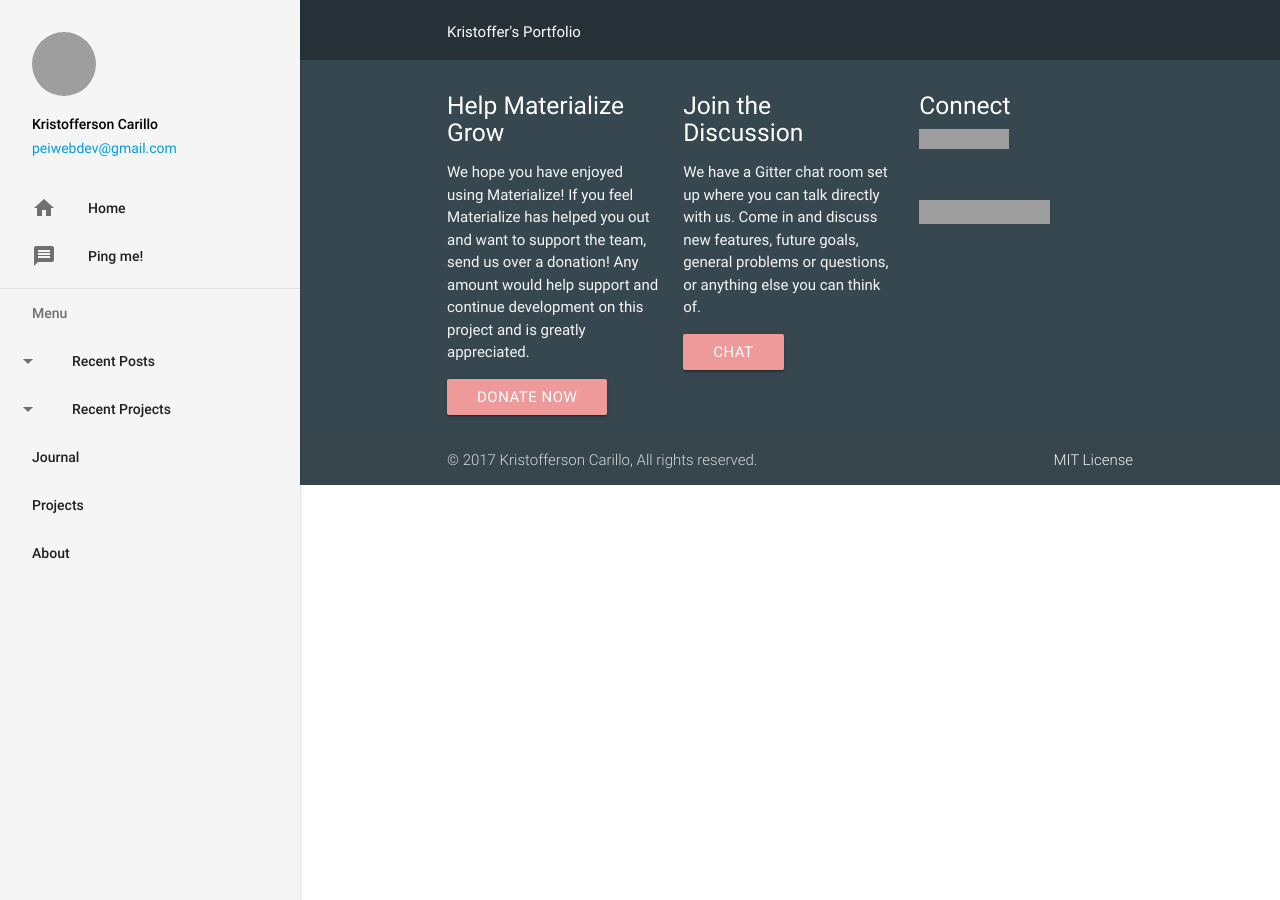
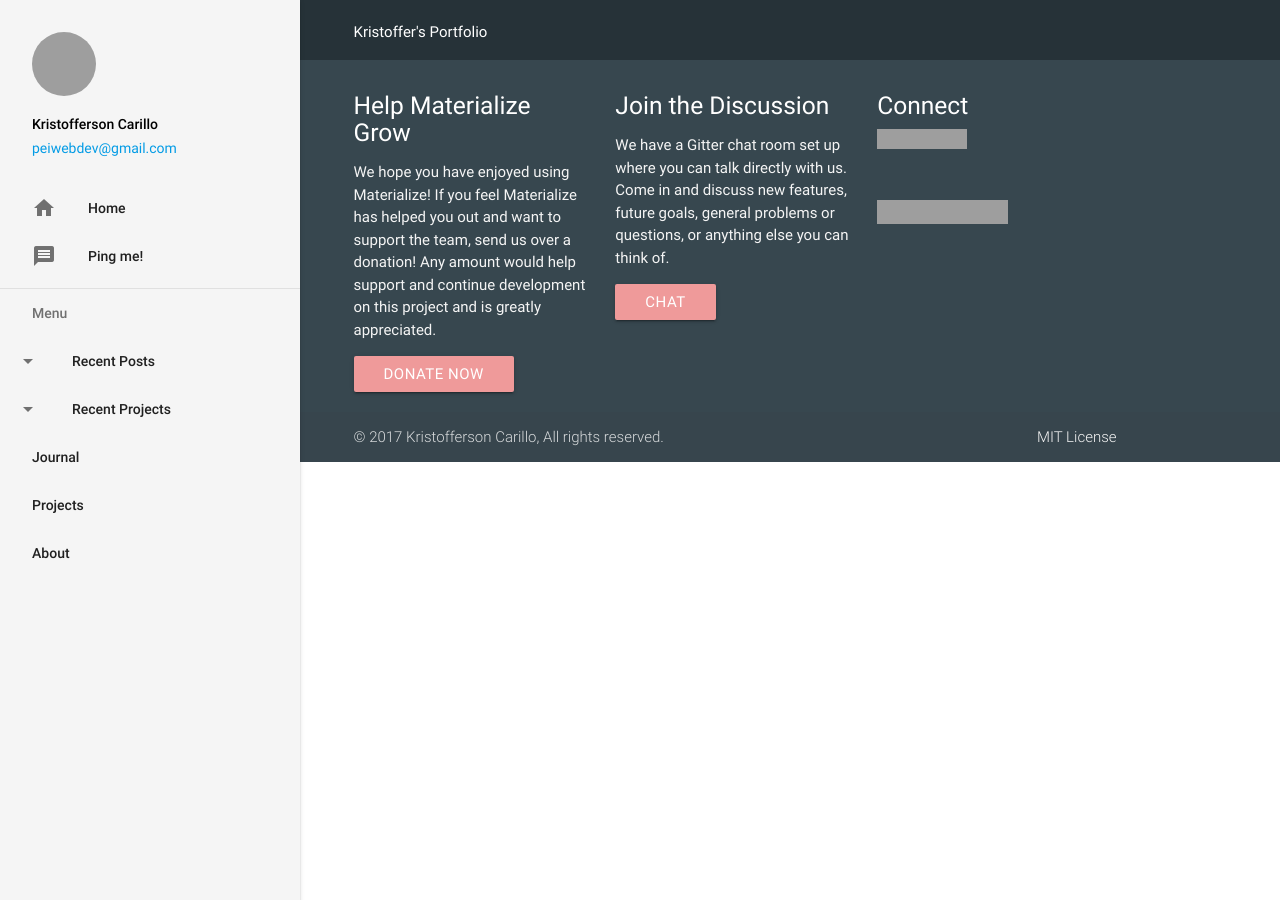
Before and after one commit to thepiratedev/thepiratedev.github.io, a Jekyll site: the page built from index.html, in a window 1280 px wide. Built offline with Jekyll 4.4.1, drawn with Linux system fonts in a browser that asks for light colours; grey boxes are pictures that could not be loaded.

Commit message:
Fixed padding to make main container wider.

```diff
--- a/_sass/_custom.scss
+++ b/_sass/_custom.scss
@@ -1,13 +1,20 @@
 header,
 main,
 footer {
-    padding-left: 300px;
+    padding-left: 190px;
+}
+
+@media only screen and (max-width: 1230px) {
+    header,
+    main {
+        padding-left: 250px;
+    }
 }
 
 @media only screen and (max-width: 992px) {
     header,
     main,
-    footer {
+    footer{
         padding-left: 0;
     }
 }
```
